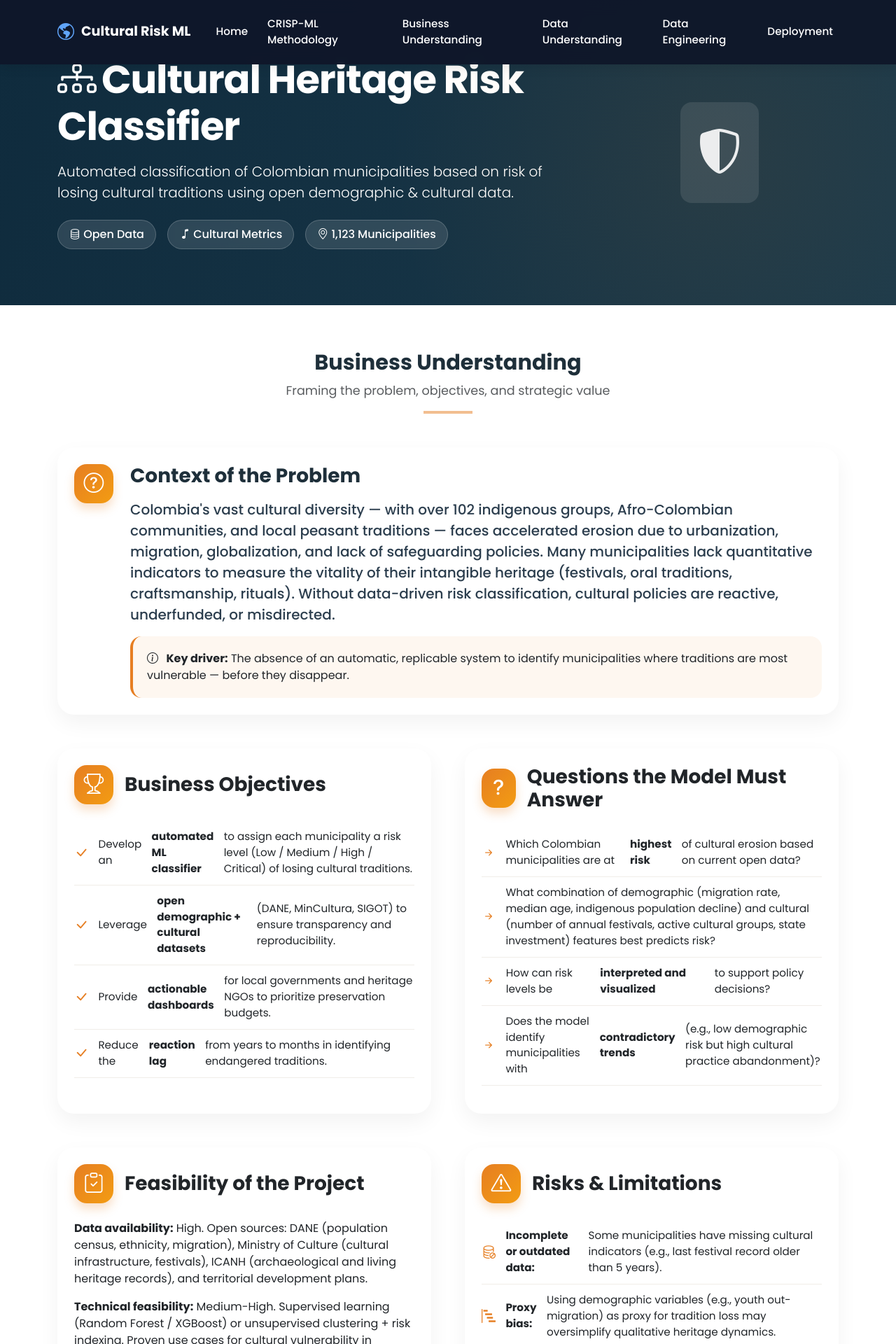
After one commit to jlorenagonzalez/colombia_culturalrisk_classification, a Flask app: page /conceps in a window 1280 px wide. The commit adds this page. Shown: the top 1920 px of the page at 70% size. Run offline with Flask 3, Linux system fonts and the light colour scheme.

Commit message:
Clearer concepts and objectives were added to the page

```diff
--- a/app.py
+++ b/app.py
@@ -13,6 +13,10 @@ def prinpage():
 def information():
     return render_template('info.html')
 
+@app.route('/conceps')
+def conceps():
+    return render_template('conceps.html')
+
 @app.route('/classification', methods=['GET', 'POST'])
 def classification():
     return render_template('classification.html')
--- /dev/null
+++ b/templates/conceps.html
@@ -0,0 +1,372 @@
+<!DOCTYPE html>
+<html lang="en">
+<head>
+    <meta charset="UTF-8">
+    <meta name="viewport" content="width=device-width, initial-scale=1.0">
+    <title>Cultural Heritage Risk Classifier | Colombian Municipalities</title>
+    <!-- Bootstrap 5 CSS + Icons + Google Fonts -->
+    <link href="https://cdn.jsdelivr.net/npm/bootstrap@5.3.0-alpha1/dist/css/bootstrap.min.css" rel="stylesheet">
+    <link rel="stylesheet" href="https://cdn.jsdelivr.net/npm/bootstrap-icons@1.11.3/font/bootstrap-icons.min.css">
+    <link href="https://fonts.googleapis.com/css2?family=Plus+Jakarta+Sans:wght@300;400;500;600;700;800&display=swap" rel="stylesheet">
+    <style>
+        * {
+            margin: 0;
+            padding: 0;
+            box-sizing: border-box;
+        }
+
+        body {
+            font-family: 'Plus Jakarta Sans', sans-serif;
+            background: #fefcf8;
+            scroll-behavior: smooth;
+        }
+
+        /* Modern Hero con gradiente suave */
+        .hero {
+            background: linear-gradient(105deg, #0f2b3d 0%, #1b3a4b 100%);
+            color: white;
+            padding: 5rem 0;
+            position: relative;
+            overflow: hidden;
+        }
+
+        .hero::before {
+            content: "";
+            position: absolute;
+            top: -50%;
+            right: -20%;
+            width: 80%;
+            height: 200%;
+            background: radial-gradient(circle, rgba(230,126,34,0.08) 0%, rgba(0,0,0,0) 70%);
+            pointer-events: none;
+        }
+
+        /* Tarjetas modernas sin bordes duros */
+        .card-modern {
+            background: #ffffff;
+            border: none;
+            border-radius: 1.5rem;
+            transition: all 0.3s cubic-bezier(0.2, 0, 0, 1);
+            box-shadow: 0 12px 30px rgba(0, 0, 0, 0.05);
+            height: 100%;
+        }
+
+        .card-modern:hover {
+            transform: translateY(-6px);
+            box-shadow: 0 24px 48px rgba(0, 0, 0, 0.12);
+        }
+
+        /* Iconos circulares mejorados */
+        .icon-circle {
+            width: 56px;
+            height: 56px;
+            background: linear-gradient(135deg, #e67e22 0%, #f39c12 100%);
+            border-radius: 18px;
+            display: inline-flex;
+            align-items: center;
+            justify-content: center;
+            color: white;
+            font-size: 1.8rem;
+            box-shadow: 0 8px 14px rgba(230,126,34,0.25);
+        }
+
+        /* Badges personalizados */
+        .badge-custom {
+            background: rgba(255,255,255,0.12);
+            backdrop-filter: blur(4px);
+            border: 1px solid rgba(255,255,255,0.2);
+            font-weight: 500;
+            padding: 0.5rem 1rem;
+            border-radius: 2rem;
+        }
+
+        /* Línea de título con estilo */
+        .section-chip {
+            display: inline-block;
+            background: #fef2e6;
+            color: #e67e22;
+            font-weight: 600;
+            font-size: 0.85rem;
+            padding: 0.3rem 1rem;
+            border-radius: 2rem;
+            margin-bottom: 1rem;
+            letter-spacing: 0.5px;
+        }
+
+        .section-title-custom {
+            font-size: 1.9rem;
+            font-weight: 800;
+            color: #1e2f3a;
+            margin-bottom: 0.5rem;
+        }
+
+        /* Listas modernas */
+        .list-modern {
+            list-style: none;
+            padding-left: 0;
+        }
+
+        .list-modern li {
+            padding: 0.7rem 0;
+            border-bottom: 1px solid #f0ede8;
+            display: flex;
+            align-items: center;
+            gap: 0.9rem;
+            font-size: 0.95rem;
+        }
+
+        .list-modern li i {
+            color: #e67e22;
+            font-size: 1.25rem;
+            width: 1.75rem;
+        }
+
+        /* Caja de información suave */
+        .soft-highlight {
+            background: #fef7f0;
+            border-left: 4px solid #e67e22;
+            border-radius: 1rem;
+            padding: 1.25rem;
+        }
+
+        /* Footer mejorado */
+        .footer-modern {
+            background: #0f2b3d;
+            color: #cddfe7;
+            padding: 2.5rem 0;
+            margin-top: 4rem;
+            border-top: 1px solid rgba(255,255,255,0.05);
+        }
+
+        /* Tarjeta oscura con gradiente */
+        .card-dark-gradient {
+            background: linear-gradient(125deg, #142c3b, #0a1e2a);
+            border-radius: 1.5rem;
+            border: none;
+        }
+
+        /* Meta cards */
+        .goal-card {
+            background: #ffffff;
+            border-radius: 1.25rem;
+            transition: all 0.2s;
+            border: 1px solid #f0e5da;
+            padding: 1.25rem;
+            height: 100%;
+        }
+
+        .goal-card:hover {
+            background: #fefaf5;
+            border-color: #e67e22;
+            transform: scale(1.02);
+        }
+
+        hr.divider-light {
+            width: 70px;
+            height: 4px;
+            background: #e67e22;
+            opacity: 0.5;
+            margin: 1rem auto;
+            border: 0;
+        }
+
+        .btn-outline-accent {
+            border: 1px solid #e67e22;
+            color: #e67e22;
+            border-radius: 2rem;
+            padding: 0.4rem 1.2rem;
+            font-weight: 500;
+            transition: 0.2s;
+        }
+
+        .btn-outline-accent:hover {
+            background: #e67e22;
+            color: white;
+        }
+    </style>
+</head>
+<body>
+
+{% include 'navar.html' %}
+
+<!-- Hero Section -->
+<section class="hero">
+    <div class="container">
+        <div class="row align-items-center g-5">
+            <div class="col-md-8">
+                <h1 class="display-4 fw-bold mb-3" style="letter-spacing: -0.02em;">
+                    <i class="bi bi-diagram-3 me-2"></i>Cultural Heritage Risk Classifier
+                </h1>
+                <p class="lead mb-4 opacity-90">Automated classification of Colombian municipalities based on risk of losing cultural traditions using open demographic & cultural data.</p>
+                <div class="d-flex flex-wrap gap-3">
+                    <span class="badge-custom"><i class="bi bi-database"></i> Open Data</span>
+                    <span class="badge-custom"><i class="bi bi-music-note"></i> Cultural Metrics</span>
+                    <span class="badge-custom"><i class="bi bi-geo-alt"></i> 1,123 Municipalities</span>
+                </div>
+            </div>
+            <div class="col-md-4 text-center">
+                <div class="bg-white bg-opacity-10 d-inline-block p-4 rounded-4 backdrop-blur-sm">
+                    <i class="bi bi-shield-shaded" style="font-size: 4rem; opacity: 0.9;"></i>
+                </div>
+            </div>
+        </div>
+    </div>
+</section>
+
+<!-- Main Content -->
+<div class="container my-5 py-3">
+
+    <!-- Phase 1 Header with style -->
+    <div class="text-center mb-5">
+        <h2 class="section-title-custom">Business Understanding</h2>
+        <p class="text-muted" style="font-size: 1.1rem;">Framing the problem, objectives, and strategic value</p>
+        <hr class="divider-light">
+    </div>
+
+    <!-- 1. Problem Context -->
+    <div class="row g-5 mb-5">
+        <div class="col-12">
+            <div class="card-modern p-4">
+                <div class="d-flex align-items-start gap-4 flex-wrap flex-md-nowrap">
+                    <div class="icon-circle flex-shrink-0"><i class="bi bi-question-circle"></i></div>
+                    <div>
+                        <h3 class="fw-bold mb-3" style="color:#1e2f3a;">Context of the Problem</h3>
+                        <p class="lead" style="font-weight: 500; color: #2c3e4e;">Colombia's vast cultural diversity — with over 102 indigenous groups, Afro-Colombian communities, and local peasant traditions — faces accelerated erosion due to urbanization, migration, globalization, and lack of safeguarding policies. Many municipalities lack quantitative indicators to measure the vitality of their intangible heritage (festivals, oral traditions, craftsmanship, rituals). Without data-driven risk classification, cultural policies are reactive, underfunded, or misdirected.</p>
+                        <div class="soft-highlight mt-3">
+                            <strong><i class="bi bi-info-circle me-2"></i> Key driver:</strong> The absence of an automatic, replicable system to identify municipalities where traditions are most vulnerable — before they disappear.
+                        </div>
+                    </div>
+                </div>
+            </div>
+        </div>
+    </div>
+
+    <!-- 2. Business Objectives and 3. Questions -->
+    <div class="row g-5 mb-5">
+        <div class="col-md-6">
+            <div class="card-modern p-4">
+                <div class="d-flex align-items-center gap-3 mb-4">
+                    <div class="icon-circle"><i class="bi bi-trophy"></i></div>
+                    <h3 class="fw-bold mb-0">Business Objectives</h3>
+                </div>
+                <ul class="list-modern">
+                    <li><i class="bi bi-check-lg"></i> Develop an <strong>automated ML classifier</strong> to assign each municipality a risk level (Low / Medium / High / Critical) of losing cultural traditions.</li>
+                    <li><i class="bi bi-check-lg"></i> Leverage <strong>open demographic + cultural datasets</strong> (DANE, MinCultura, SIGOT) to ensure transparency and reproducibility.</li>
+                    <li><i class="bi bi-check-lg"></i> Provide <strong>actionable dashboards</strong> for local governments and heritage NGOs to prioritize preservation budgets.</li>
+                    <li><i class="bi bi-check-lg"></i> Reduce the <strong>reaction lag</strong> from years to months in identifying endangered traditions.</li>
+                </ul>
+            </div>
+        </div>
+        <div class="col-md-6">
+            <div class="card-modern p-4">
+                <div class="d-flex align-items-center gap-3 mb-4">
+                    <div class="icon-circle"><i class="bi bi-question-lg"></i></div>
+                    <h3 class="fw-bold mb-0">Questions the Model Must Answer</h3>
+                </div>
+                <ul class="list-modern">
+                    <li><i class="bi bi-arrow-right-short"></i> Which Colombian municipalities are at <strong>highest risk</strong> of cultural erosion based on current open data?</li>
+                    <li><i class="bi bi-arrow-right-short"></i> What combination of demographic (migration rate, median age, indigenous population decline) and cultural (number of annual festivals, active cultural groups, state investment) features best predicts risk?</li>
+                    <li><i class="bi bi-arrow-right-short"></i> How can risk levels be <strong>interpreted and visualized</strong> to support policy decisions?</li>
+                    <li><i class="bi bi-arrow-right-short"></i> Does the model identify municipalities with <strong>contradictory trends</strong> (e.g., low demographic risk but high cultural practice abandonment)?</li>
+                </ul>
+            </div>
+        </div>
+    </div>
+
+    <!-- 4. Feasibility, 5. Risks -->
+    <div class="row g-5 mb-5">
+        <div class="col-md-6">
+            <div class="card-modern p-4">
+                <div class="d-flex align-items-center gap-3 mb-4">
+                    <div class="icon-circle"><i class="bi bi-clipboard-check"></i></div>
+                    <h3 class="fw-bold mb-0">Feasibility of the Project</h3>
+                </div>
+                <p><strong>Data availability:</strong> High. Open sources: DANE (population census, ethnicity, migration), Ministry of Culture (cultural infrastructure, festivals), ICANH (archaeological and living heritage records), and territorial development plans.</p>
+                <p><strong>Technical feasibility:</strong> Medium-High. Supervised learning (Random Forest / XGBoost) or unsupervised clustering + risk indexing. Proven use cases for cultural vulnerability in UNESCO frameworks.</p>
+                <p><strong>Implementation timeline:</strong> 8-12 weeks for first prototype (data ingestion → feature engineering → model training → dashboard).</p>
+                <div class="progress mt-3" style="height: 6px; border-radius: 10px;">
+                </div>
+            </div>
+        </div>
+        <div class="col-md-6">
+            <div class="card-modern p-4">
+                <div class="d-flex align-items-center gap-3 mb-4">
+                    <div class="icon-circle"><i class="bi bi-exclamation-triangle"></i></div>
+                    <h3 class="fw-bold mb-0">Risks & Limitations</h3>
+                </div>
+                <ul class="list-modern">
+                    <li><i class="bi bi-database-slash"></i> <strong>Incomplete or outdated data:</strong> Some municipalities have missing cultural indicators (e.g., last festival record older than 5 years).</li>
+                    <li><i class="bi bi-bar-chart-steps"></i> <strong>Proxy bias:</strong> Using demographic variables (e.g., youth out-migration) as proxy for tradition loss may oversimplify qualitative heritage dynamics.</li>
+                    <li><i class="bi bi-graph-down"></i> <strong>Labeling challenge:</strong> No existing official ground-truth labels; requires expert-based risk threshold definition or unsupervised anchoring.</li>
+                    <li><i class="bi bi-people"></i> <strong>Cultural sensitivity:</strong> Risk classification must not stigmatize communities; communication strategies are essential.</li>
+                </ul>
+            </div>
+        </div>
+    </div>
+
+    <!-- 6. Expected Impact, Real-world Justification -->
+    <div class="row g-5 mb-5">
+        <div class="col-lg-7">
+            <div class="card-modern p-4">
+                <div class="d-flex align-items-center gap-3 mb-4">
+                    <div class="icon-circle"><i class="bi bi-graph-up-arrow"></i></div>
+                    <h3 class="fw-bold mb-0">Expected Impact</h3>
+                </div>
+                <ul class="list-modern">
+                    <li><i class="bi bi-building"></i> <strong>Policy efficiency:</strong> Prioritize 20% of municipalities with critical risk for immediate cultural safeguarding programs.</li>
+                    <li><i class="bi bi-cash-stack"></i> <strong>Resource allocation:</strong> Redirect cultural investment from low-risk to high-risk areas, potentially saving ~30% of misallocated budgets.</li>
+                    <li><i class="bi bi-people-fill"></i> <strong>Community empowerment:</strong> Provide local collectives with evidence-based arguments to demand heritage protection.</li>
+                    <li><i class="bi bi-bar-chart-line"></i> <strong>Long-term monitoring:</strong> Annual risk index updates to track effectiveness of preservation actions.</li>
+                </ul>
+            </div>
+        </div>
+        <div class="col-lg-5">
+            <div class="card-dark-gradient p-4 text-white h-100">
+                <div class="d-flex align-items-center gap-3 mb-3">
+                    <div class="bg-white text-dark rounded-3 d-flex align-items-center justify-content-center" style="width: 52px; height: 52px;"><i class="bi bi-globe2 fs-3"></i></div>
+                    <h3 class="fw-bold mb-0 text-white">Real-world Justification</h3>
+                </div>
+                <p class="text-white-50">Colombia's <strong>National Development Plan (2022-2026)</strong> includes cultural preservation as a transversal axis, yet lacks quantitative municipal-level risk metrics. This project aligns with SDG 11.4 (protect cultural heritage) and the UNESCO 2003 Convention for Safeguarding Intangible Heritage. <br><br> In 2023, the Ministry of Culture reported that <strong>43% of Afro-Colombian and indigenous traditions</strong> are practiced only by elders >60 years old. Without systematic risk classification, Colombia risks losing centuries-old knowledge within one generation.</p>
+            </div>
+        </div>
+    </div>
+
+    <!-- Description, Business Analysis -->
+    <div class="row g-5 mb-5">
+        <div class="col-md-6">
+            <div class="card-modern p-4">
+                <h4 class="fw-bold mb-3"><i class="bi bi-file-text-fill me-2 text-warning"></i>Detailed Problem Description</h4>
+                <p>Municipalities in Colombia experience heterogeneous cultural erosion. Current identification of at-risk traditions relies on subjective expert testimony or isolated ethnographic studies. No <strong>automated, scalable framework</strong> exists that fuses demographic open data (migration, age pyramids, ethnic composition) with cultural activity data (festival frequency, cultural organizations, public funding per capita). This leads to:</p>
+                <ul>
+                    <li>Delayed recognition of endangered practices (e.g., traditional weaving in Sucre, oral medicine in Vaupés).</li>
+                    <li>Inefficient distribution of <strong>Programa Nacional de Estímulos</strong> (approx. COP $45 billion/year).</li>
+                    <li>Lack of early warnings for intangible heritage disappearance.</li>
+                </ul>
+            </div>
+        </div>
+        <div class="col-md-6">
+            <div class="card-modern p-4">
+                <h4 class="fw-bold mb-3"><i class="bi bi-pie-chart-fill me-2 text-warning"></i>Business Analysis</h4>
+                <p><strong>Stakeholders:</strong> Ministry of Culture (decision-makers), departmental secretaries of culture (operational), local indigenous councils (beneficiaries), academia (researchers), and NGOs (Heritage Watch).</p>
+                <p><strong>Value proposition:</strong> A data-driven risk classifier that transforms raw demographic and cultural open data into strategic intelligence — reducing political bias in cultural budget allocation and enabling early intervention.</p>
+                <p><strong>Success metrics (KPI):</strong></p>
+                <ul>
+                    <li>Model accuracy ≥ 80% in predicting expert-validated risk zones.</li>
+                    <li>At least 5 municipalities with critical risk receive new preservation programs within 6 months after pilot.</li>
+                    <li>Dashboard adoption by 3 regional cultural secretariats.</li>
+                </ul>
+            </div>
+        </div>
+    </div>
+
+<!-- Footer -->
+<footer class="footer-modern">
+    <div class="container text-center">
+        <p><i class="bi bi-database-gear me-2"></i> Built with open data from DANE, Ministry of Culture, and ICANH</p>
+        <p class="small opacity-75">Cultural Heritage Risk Classifier</p>
+    </div>
+</footer>
+
+<script src="https://cdn.jsdelivr.net/npm/bootstrap@5.3.0-alpha1/dist/js/bootstrap.bundle.min.js"></script>
+</body>
+</html>
--- a/templates/navar.html
+++ b/templates/navar.html
@@ -120,43 +120,32 @@
 
                 <li class="nav-item">
                     <a class="nav-link" href="{{ url_for('prinpage') }}#business-understanding">
+                        CRISP-ML Methodology
+                    </a>
+                </li>
+
+                <li class="nav-item">
+                   <a class="nav-link" href="{{ url_for('conceps') }}">
                         Business Understanding
                     </a>
                 </li>
 
                 <li class="nav-item">
-                    <a class="nav-link" href="{{ url_for('prinpage') }}#data-understanding">
-                        Data Understanding
-                    </a>
-                </li>
-
-                <li class="nav-item">
                     <a class="nav-link" href="{{ url_for('prinpage') }}#data-preparation">
-                        Data Preparation
+                       Data Understanding
                     </a>
                 </li>
 
                 <li class="nav-item">
                     <a class="nav-link" href="{{ url_for('prinpage') }}#model-engineering">
-                        Model Engineering
+                        Data Engineering
                     </a>
                 </li>
 
-                <li class="nav-item">
-                    <a class="nav-link" href="{{ url_for('prinpage') }}#evaluation">
-                        Evaluation
-                    </a>
-                </li>
 
                 <li class="nav-item">
                     <a class="nav-link" href="{{ url_for('classification') }}">
                         Deployment
-                    </a>
-                </li>
-
-                <li class="nav-item">
-                    <a class="nav-link" href="{{ url_for('information') }}">
-                        Monitoring
                     </a>
                 </li>
 
```
